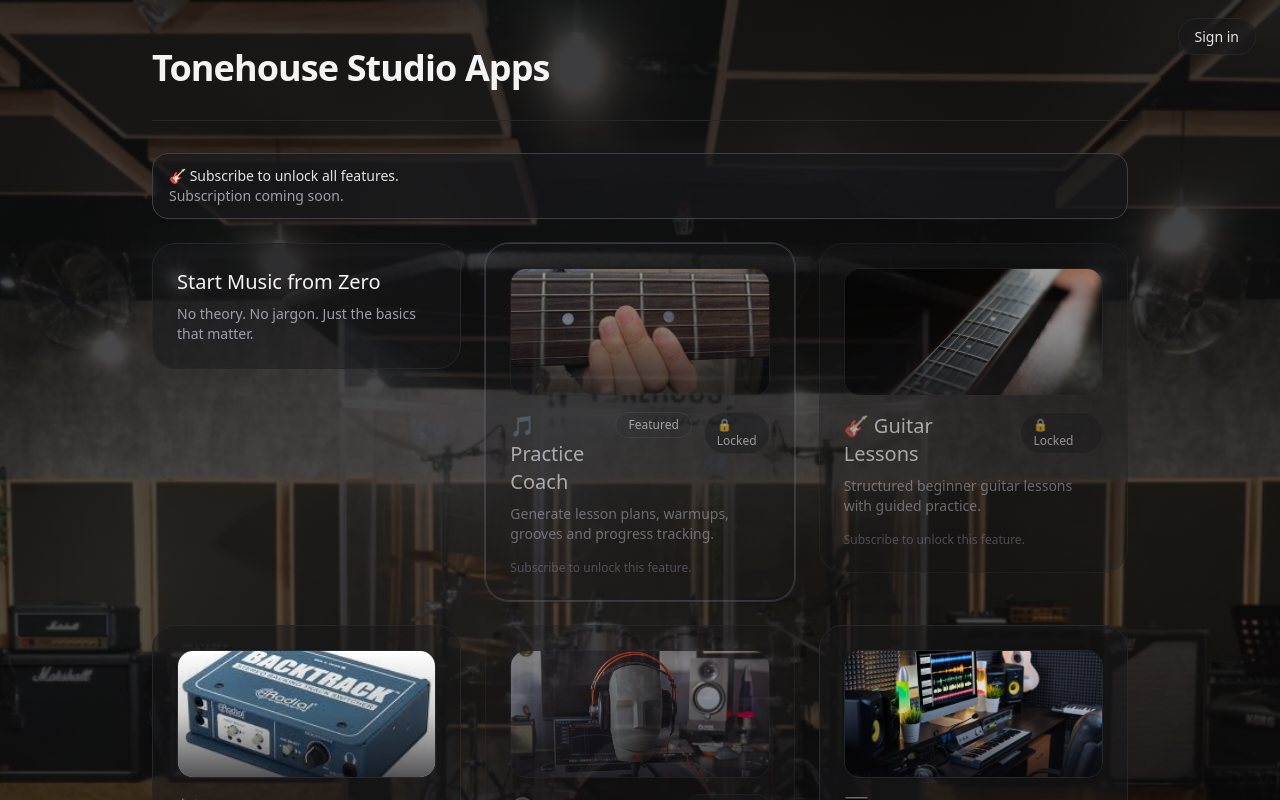
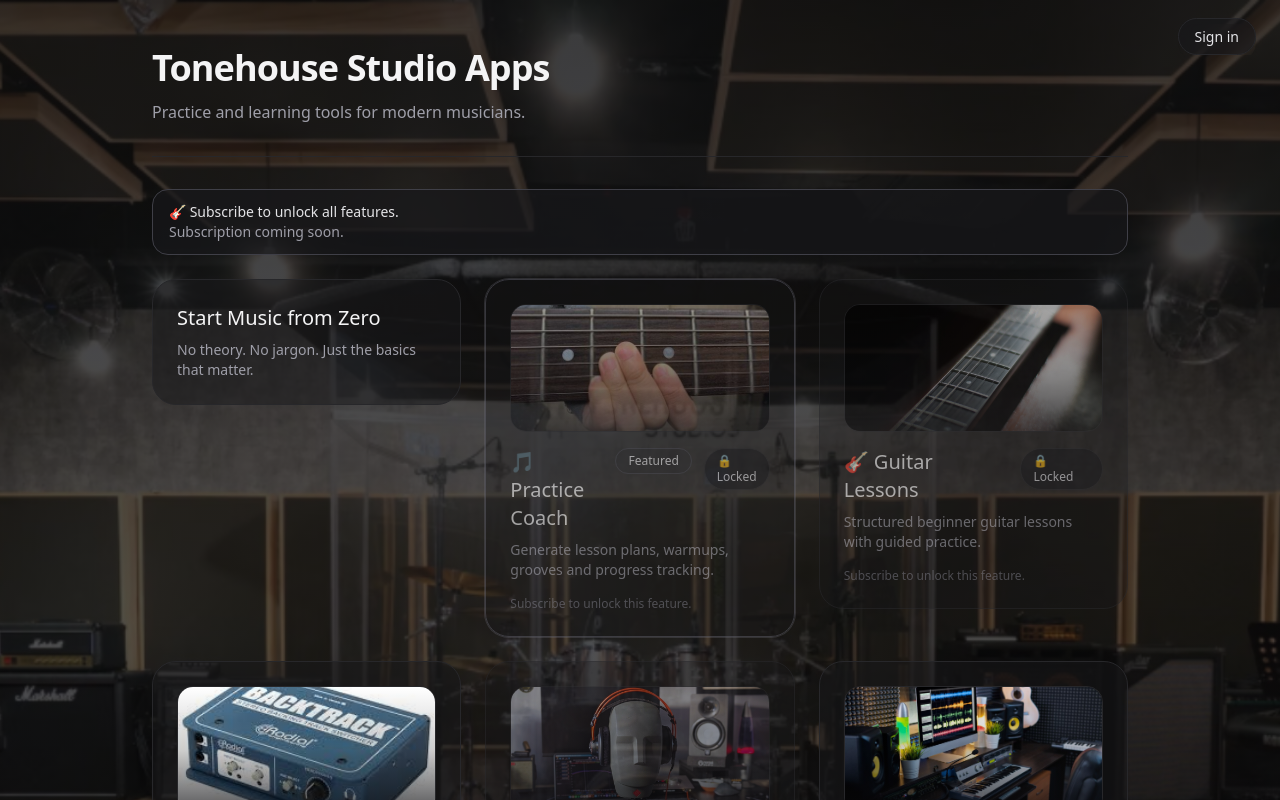
Before and after one commit to mohithkaranth/tonehouse-ai-coach, a Next.js app: page / in a window 1280 px wide. Shown: the top 800 px of the page. Built offline with nearby package versions, Linux system fonts and the light colour scheme; no server answers.

Commit message:
Update page.tsx

```diff
--- a/app/page.tsx
+++ b/app/page.tsx
@@ -162,9 +162,14 @@ export default async function HomePage() {
       </div>
 
       <div className="mx-auto max-w-5xl px-6 py-12">
-        <h1 className="text-4xl font-semibold tracking-tight">
-          Tonehouse Studio Apps
-        </h1>
+       <div>
+  <h1 className="text-4xl font-semibold tracking-tight">
+    Tonehouse Studio Apps
+  </h1>
+  <p className="mt-3 text-zinc-400">
+    Practice and learning tools for modern musicians.
+  </p>
+</div>
 
         <div className="mt-8 mb-8 h-px bg-zinc-800" />
 
```
